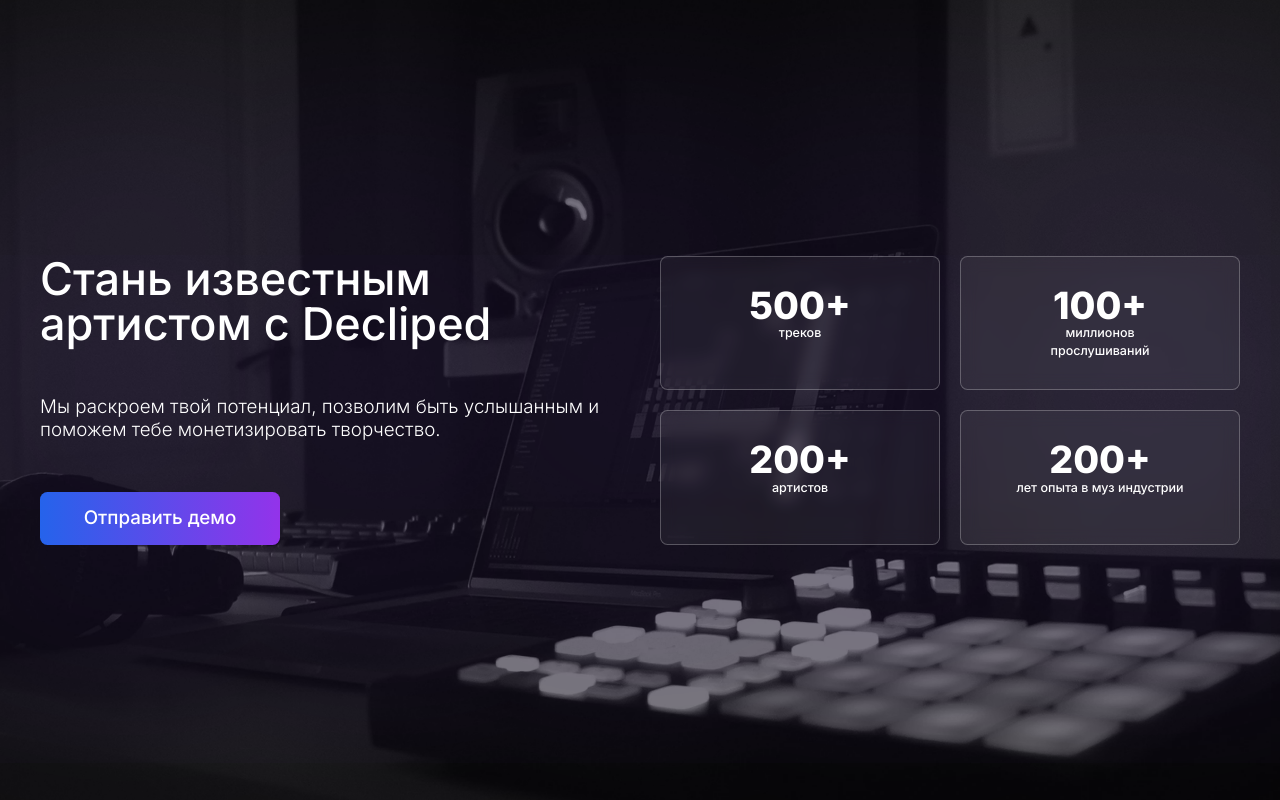
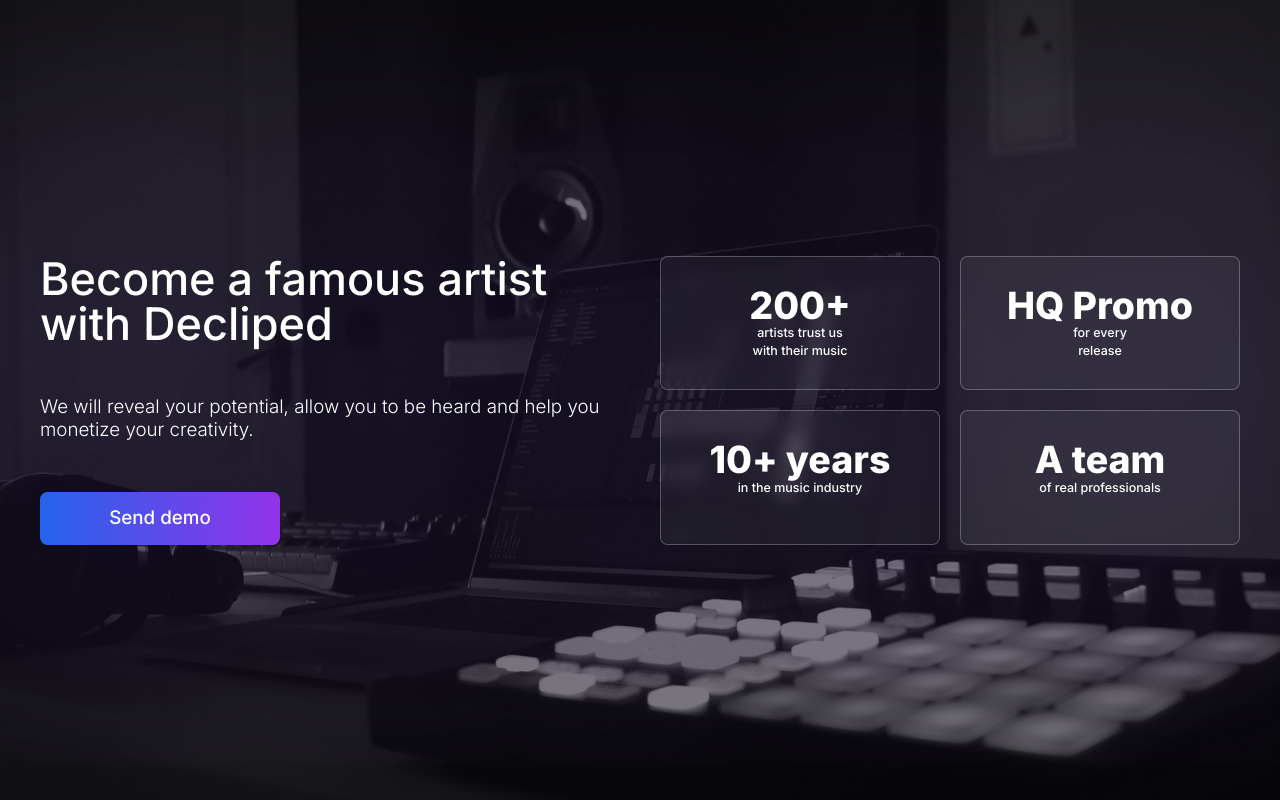
Before and after one commit to SharpNesla/DeclipedLanding, a plain HTML site: page index.html in a window 1280 px wide. Drawn offline with nearby package versions, Linux system fonts and the light colour scheme.

Commit message:
Site update.

```diff
--- a/index.html
+++ b/index.html
@@ -9,70 +9,91 @@
   <link rel="preconnect" href="https://fonts.gstatic.com" crossorigin>
   <link href="https://fonts.googleapis.com/css2?family=Inter:wght@300;500;600;700;800&display=swap" rel="stylesheet">
   <style>
-    :root{
-        font-family: Inter, sans-serif;
-        font-size: 10px;
-    }
-    #shadow{
-      box-shadow: 0px 0px 700px 300px rgba(123, 71, 255, 0.1);
+      :root {
+          font-family: Inter, sans-serif;
+          font-size: 10px;
+      }
 
-    }
+      .transformed-button {
+          cursor: text;
+          user-select: all;
+          pointer-events: fill;
+      }
+
+      #shadow {
+          box-shadow: 0px 0px 700px 300px rgba(123, 71, 255, 0.1);
+
+      }
   </style>
+
 </head>
 <body class="text-white">
 <main class="w-screen min-h-screen p-12 flex items-center justify-center bg-cover bg-center bg-cover"
       style="background-image: url('Rectangle 81.png')">
-  <section id="container" class="flex flex-col my-36 lg:my-0 lg:grid grid-cols-2 w-full gap-16 items-stretch justify-center max-w-[120rem]">
+  <section id="container"
+           class="flex flex-col my-36 lg:my-0 lg:grid grid-cols-2 w-full gap-16 items-stretch justify-center max-w-[120rem]">
     <div id="shadow" class="absolute m-auto max-w-[100rem] top-0 bottom-0 left-0 right-0 h-[0.000px]"></div>
     <div class="flex flex-col gap-6 justify-between z-10">
       <div class="text-7xl">
-        Стань известным<br> артистом с Decliped
+        Become a famous artist with Decliped
       </div>
       <article class="font-light text-3xl">
-        Мы раскроем твой потенциал, позволим быть услышанным и поможем тебе монетизировать творчество.
+        We will reveal your potential, allow you to be heard and help you monetize your creativity.
       </article>
-      <button class="text-3xl bg-gradient-to-r from-blue-600 to-purple-600 rounded-xl px-10 lg:w-96 py-6">
-        Отправить демо
+      <button id="send-demo-button"
+              class="text-3xl bg-gradient-to-r from-blue-600 to-purple-600 rounded-xl px-10 lg:w-96 py-6">
+        Send demo
       </button>
+      <div id="demo-email"
+              class="text-3xl text-center bg-gradient-to-r hidden from-blue-600 to-purple-600 rounded-xl px-10 lg:w-96 py-6">
+        demo@decliped.com
+      </div>
     </div>
     <div class="grid gap-8 grid-cols-2 grid-rows-2 z-10">
-      <div class="p-12 bg-white/5 rounded-xl backdrop-blur border-white/25 border text-center">
-        <p class="font-extrabold text-6xl">
-          500+
-        </p>
-        <p class="text-xl">
-          треков
-        </p>
-      </div>
-      <div class="p-12 bg-white/5 rounded-xl backdrop-blur border-white/25 border text-center">
-        <p class="font-extrabold text-6xl">
-          100+
-        </p>
-        <p class="text-xl">
-          миллионов<br>
-          прослушиваний
-        </p>
-      </div>
-      <div class="p-12 bg-white/5 rounded-xl backdrop-blur border-white/25 border text-center">
-        <p class="font-extrabold text-6xl">
+      <div class="p-6 sm:p-12 bg-white/5 rounded-xl backdrop-blur border-white/25 border text-center">
+        <p class="font-extrabold text-4xl sm:text-6xl">
           200+
         </p>
         <p class="text-xl">
-          артистов
+          artists trust us<br>with their music
         </p>
       </div>
-      <div class="p-12 bg-white/5 rounded-xl backdrop-blur border-white/25 border text-center">
-        <p class="font-extrabold text-6xl">
-          200+
+      <div class="p-6 sm:p-12 bg-white/5 rounded-xl backdrop-blur border-white/25 border text-center">
+        <p class="font-extrabold text-4xl sm:text-6xl">
+          HQ Promo
         </p>
         <p class="text-xl">
-          лет опыта в муз индустрии
+          for every<br>release
+        </p>
+      </div>
+      <div class="p-6 sm:p-12 bg-white/5 rounded-xl backdrop-blur border-white/25 border text-center">
+        <p class="font-extrabold text-4xl sm:text-6xl">
+          10+ years
+        </p>
+        <p class="text-xl">
+          in the music industry
+        </p>
+      </div>
+      <div class="p-6 sm:p-12 bg-white/5 rounded-xl backdrop-blur border-white/25 border text-center">
+        <p class="font-extrabold text-4xl sm:text-6xl">
+          A team
+        </p>
+        <p class="text-xl">
+          of real professionals
         </p>
       </div>
     </div>
-
-
   </section>
 </main>
+
+<script>
+  const button = document.getElementById('send-demo-button')
+  button.onclick = function () {
+    button.innerText = 'demo@decliped.com';
+    button.classList.add('hidden');
+    document.getElementById('demo-email').classList.remove('hidden');
+    button.onclick = null;
+  }
+</script>
 </body>
 </html>
```
